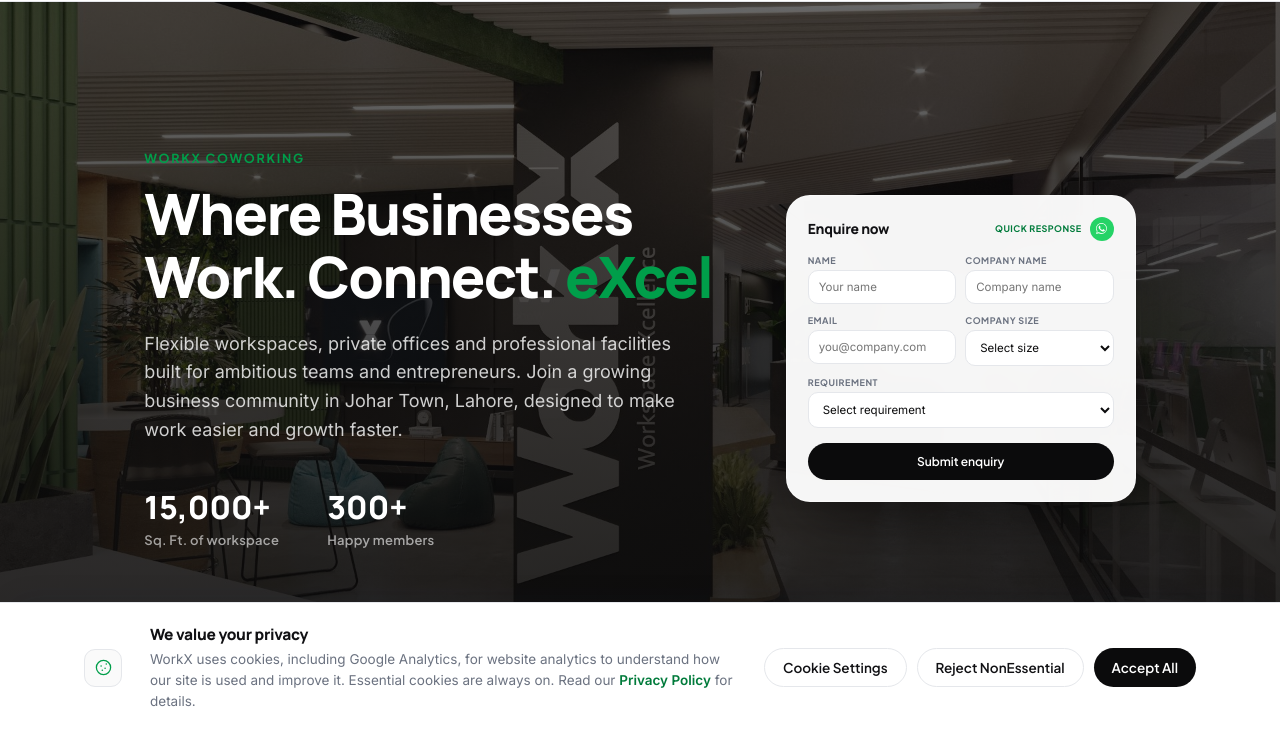
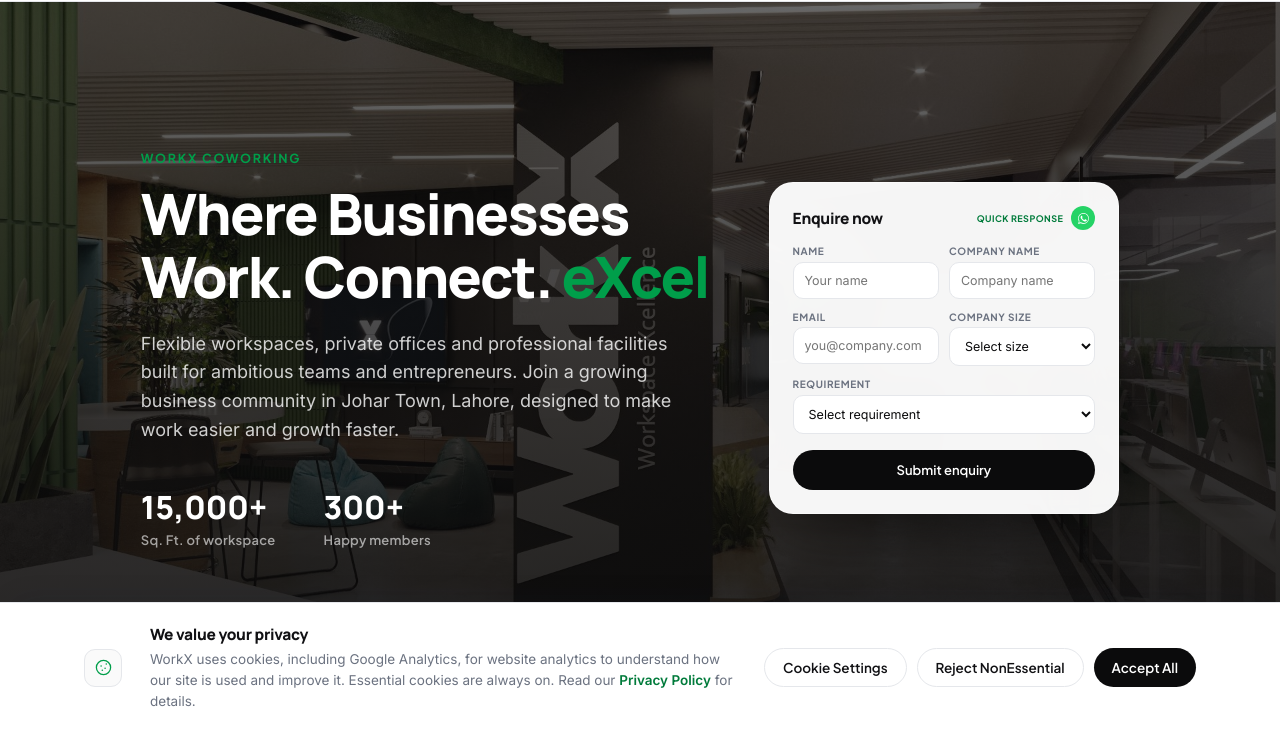
Before and after one commit to leadsmuffle/workx, a website: page public/index.html in a window 1280 px wide. Shown: the part 68-800 px from the top of the page. Drawn offline with Linux system fonts and the light colour scheme; no server answers.

Commit message:
Homepage banner, logo size and footer address update

```diff
--- a/public/assets/css/site.css
+++ b/public/assets/css/site.css
@@ -69,7 +69,7 @@
 header.scrolled{padding:10px 0;box-shadow:0 8px 24px -16px rgba(15,23,42,.15);}
 .nav-inner{display:flex;align-items:center;justify-content:space-between;}
 .logo{display:flex;align-items:center;}
-.logo img{height:21px;width:auto;display:block;}
+.logo img{height:24.15px;width:auto;display:block;}
 .nav-links{display:flex;align-items:center;gap:36px;font-family:var(--font-util);font-weight:600;font-size:14.5px;}
 .nav-links > a{position:relative;transition:color .2s;color:var(--dark);}
 .nav-links > a:hover{color:var(--green-dark);}
@@ -245,7 +245,8 @@
   padding-top:92px;padding-bottom:60px;overflow:hidden;
 }
 .hero-grid{display:grid;grid-template-columns:1.25fr .8fr;gap:60px;align-items:center;position:relative;z-index:2;}
-@media(max-width:1000px){.hero-grid{grid-template-columns:1fr;}}
+.hero-copy{margin-left:-20px;}
+@media(max-width:1000px){.hero-grid{grid-template-columns:1fr;}.hero-copy{margin-left:0;}}
 .hero h1{
   color:#fff;font-size:clamp(34px,4.75vw,57px);line-height:1.1;letter-spacing:-0.03em;margin-bottom:22px;
 }
@@ -258,11 +259,11 @@
 /* Enquiry widget (signature element) */
 .book-widget{
   background:rgba(255,255,255,.96);backdrop-filter:blur(20px);border-radius:var(--radius-lg);
-  padding:21px;box-shadow:0 30px 60px -20px rgba(0,0,0,.45);border:1px solid rgba(255,255,255,.5);
-  position:relative;max-width:350px;margin-left:auto;
+  padding:23px;box-shadow:0 30px 60px -20px rgba(0,0,0,.45);border:1px solid rgba(255,255,255,.5);
+  position:relative;max-width:385px;margin-left:auto;
 }
-.book-widget-top{display:flex;justify-content:space-between;align-items:center;margin-bottom:14px;}
-.book-widget-top h3{font-size:14px;}
+.book-widget-top{display:flex;justify-content:space-between;align-items:center;margin-bottom:15px;}
+.book-widget-top h3{font-size:15.5px;}
 .book-widget-top-right{display:flex;align-items:center;gap:8px;}
 .book-widget-top span{font-family:var(--font-util);font-size:9px;font-weight:700;color:var(--green-dark);text-transform:uppercase;letter-spacing:.05em;}
 .wa-btn{
@@ -279,12 +280,14 @@
 }
 .wfield select:focus,.wfield input:focus{outline:none;border-color:var(--green);}
 .wfield-row{display:grid;grid-template-columns:1fr 1fr;gap:9px;}
-/* Hero widget gets a further ~12% size reduction so more banner image shows through */
-.book-widget .wfield{margin-bottom:11px;}
-.book-widget .wfield label{font-size:9px;margin-bottom:4px;}
-.book-widget .wfield select,.book-widget .wfield input{padding:9px 10px;font-size:11.5px;}
-.book-widget .btn-primary{width:100%;margin-top:4px;padding:11px 21px;font-size:12px;}
-@media(max-width:1000px){.book-widget{max-width:410px;margin-left:0;}}
+/* Hero widget: base size minus ~12% (above), then the whole widget scaled
+   back up +10% per the latest request — net ~3% below the original design size. */
+.book-widget .wfield{margin-bottom:12px;}
+.book-widget .wfield label{font-size:10px;margin-bottom:4.5px;}
+.book-widget .wfield select,.book-widget .wfield input{padding:10px 11px;font-size:12.5px;}
+.book-widget .btn-primary{width:100%;margin-top:4px;padding:12px 23px;font-size:13px;}
+.book-widget .wfield-row{gap:10px;}
+@media(max-width:1000px){.book-widget{max-width:451px;margin-left:0;}}
 
 /* Trusted by */
 .trusted{padding:16px 0 36px;background:#fff;border-bottom:1px solid var(--border);}
--- a/public/index.html
+++ b/public/index.html
@@ -122,7 +122,7 @@
 <!-- HERO -->
 <section class="hero" id="home">
   <div class="container hero-grid">
-    <div>
+    <div class="hero-copy">
       <div class="eyebrow" style="color:var(--green);">WorkX Coworking</div>
       <h1>Where Businesses<br>Work. Connect. <em>eXcel</em></h1>
       <p class="lead">Flexible workspaces, private offices and professional facilities built for ambitious teams and entrepreneurs. Join a growing business community in Johar Town, Lahore, designed to make work easier and growth faster.</p>
@@ -564,7 +564,7 @@
       </div>
       <div class="foot-col">
         <h5>Location</h5>
-        <ul><li><a href="https://www.google.com/maps/search/?api=1&query=336%2C+G3+Main+Blvd%2C+Block+G3+Block+G+3+Phase+2%2C+Johar+Town%2C+Lahore%2C+54782%2C+Pakistan" target="_blank" rel="noopener"><svg viewBox="0 0 24 24" fill="none" stroke="currentColor" stroke-width="1.6" stroke-linecap="round" stroke-linejoin="round"><path d="M12 22s7-7.5 7-13a7 7 0 0 0-14 0c0 5.5 7 13 7 13Z"/><circle cx="12" cy="9" r="2.5"/></svg>336, G3 Main Blvd, Block G3 Block G 3 Phase 2, Johar Town, Lahore</a></li></ul>
+        <ul><li><a href="https://www.google.com/maps/search/?api=1&query=336+G3%2C+M+Tower%2C+Main+Boulevard%2C+Johar+Town%2C+Lahore" target="_blank" rel="noopener"><svg viewBox="0 0 24 24" fill="none" stroke="currentColor" stroke-width="1.6" stroke-linecap="round" stroke-linejoin="round"><path d="M12 22s7-7.5 7-13a7 7 0 0 0-14 0c0 5.5 7 13 7 13Z"/><circle cx="12" cy="9" r="2.5"/></svg>336 G3, M Tower, Main Boulevard<br>Johar Town, Lahore</a></li></ul>
       </div>
     </div>
     <div class="foot-bottom">
```
Also changed, not shown: public/about.html (+1 -1 lines), public/blogs.html (+1 -1 lines), public/enterprise.html (+1 -1 lines), public/faq.html (+1 -1 lines), public/founders.html (+1 -1 lines), public/landlords.html (+1 -1 lines), public/pricing.html (+1 -1 lines), public/privacy-policy.html (+1 -1 lines), public/reviews.html (+1 -1 lines), public/solutions.html (+1 -1 lines), public/startups.html (+1 -1 lines), public/terms-of-service.html (+1 -1 lines).
